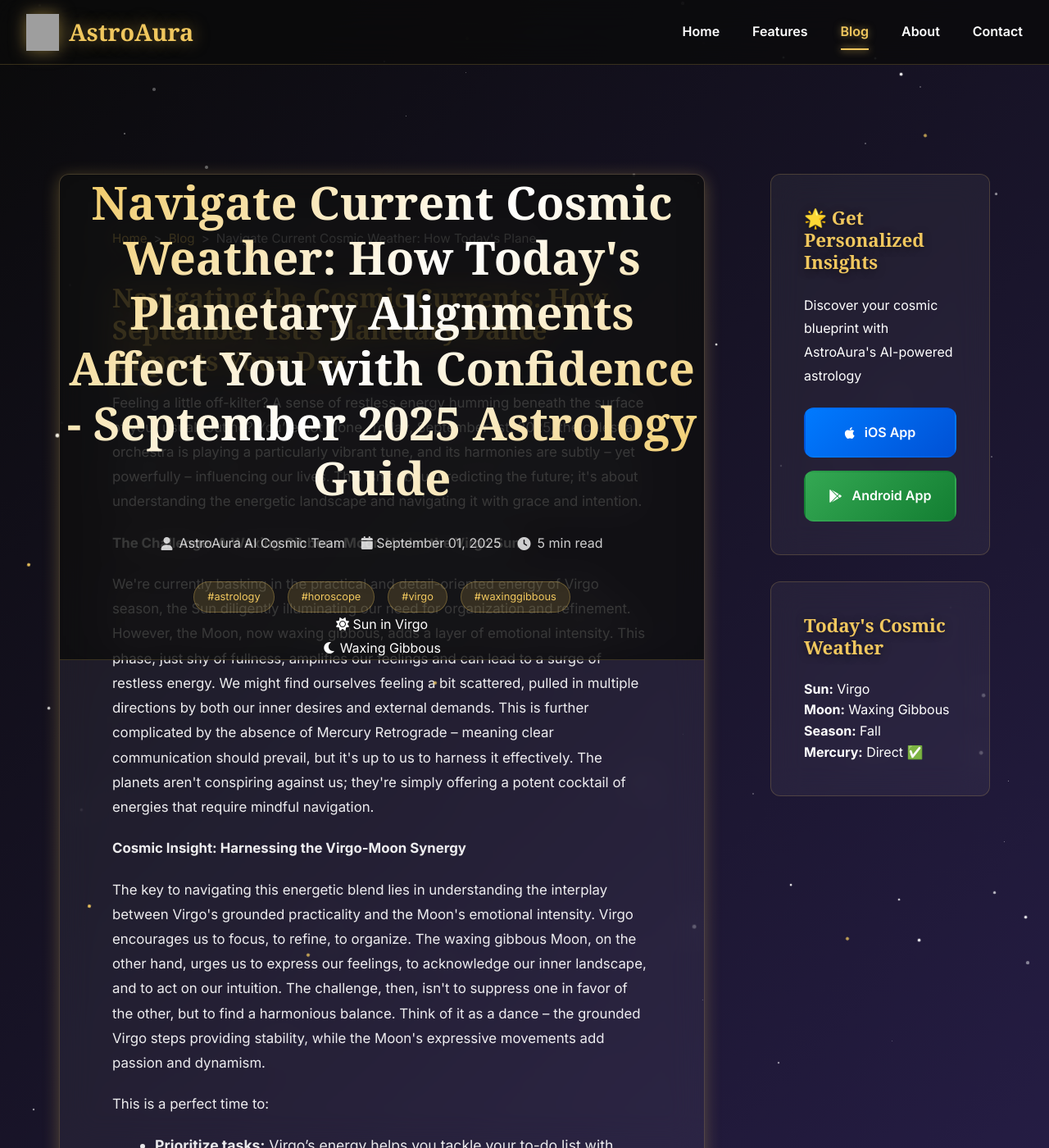
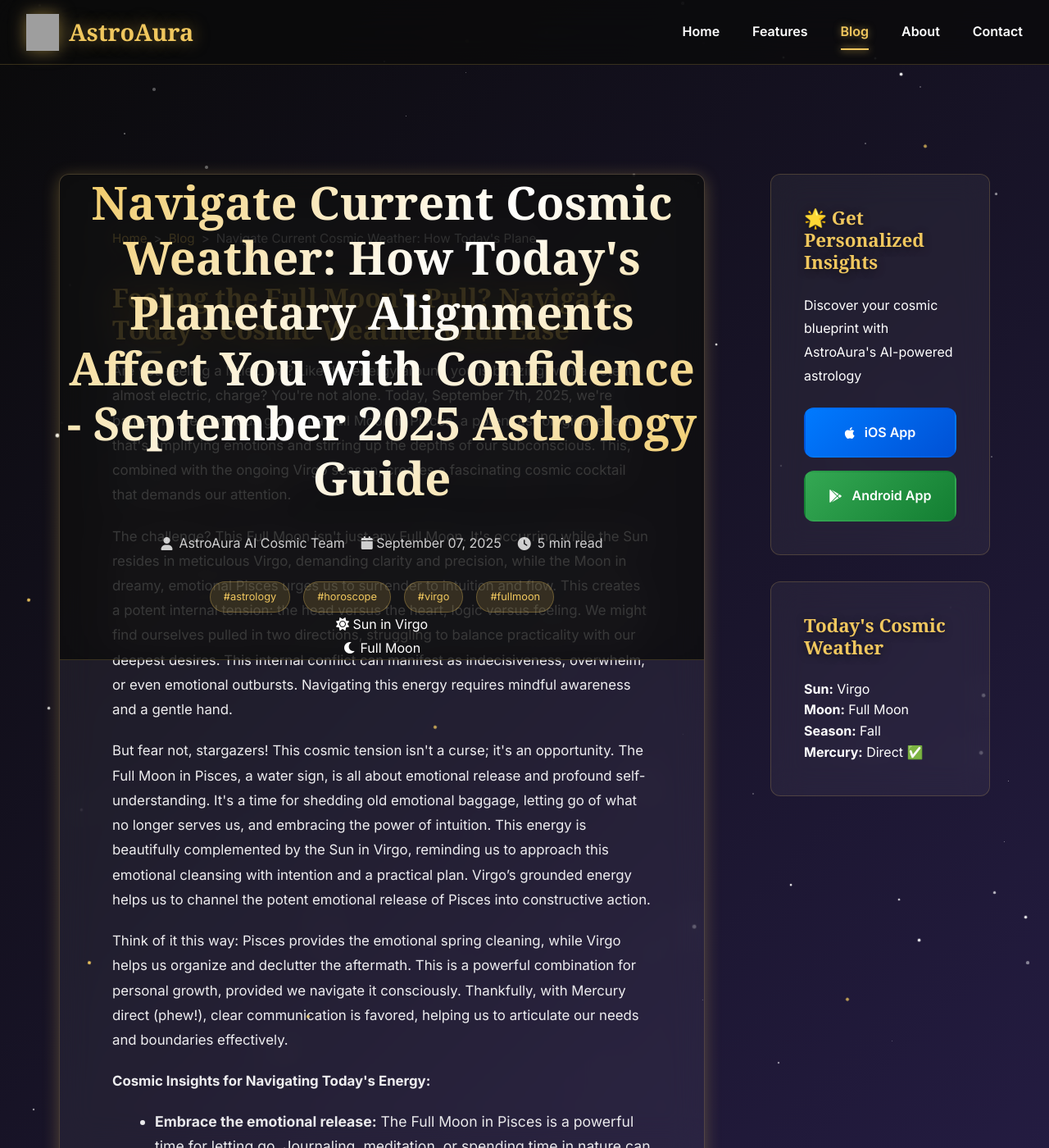
Before and after one commit to royanis/astroaura-website, a Jekyll site: the page blog/posts/navigate-current-cosmic-weather-how-todays-planeta.html, which Jekyll copies as it is, in a window 1280 px wide and 1400 px high. Shown: the whole window at 82% size. Built offline with Jekyll 4.4.1, drawn with Linux system fonts in a browser that asks for light colours; some web fonts are replaced; comment, search, counter and statistics services are not loaded; some of the changed text lies outside the part shown; grey boxes are pictures that could not be loaded.

Commit message:
🌟 Automated blog post: 2025-09-07 01:50 UTC
Generated authentic astrology content
Updated RSS feeds and sitemap
Published via GitHub Actions

🤖 Automated by AstroAura Blog System

```diff
--- a/blog/posts/navigate-current-cosmic-weather-how-todays-planeta.html
+++ b/blog/posts/navigate-current-cosmic-weather-how-todays-planeta.html
@@ -3,11 +3,11 @@
 <head>
     <meta charset="UTF-8">
     <meta name="viewport" content="width=device-width, initial-scale=1.0">
-    <meta name="description" content="## Navigating the Cosmic Currents: How September 1st's Planetary Dance Impacts Your Day  Feeling a little off-kilter?  A sense of restless energy hummin...">
+    <meta name="description" content="## Feeling the Full Moon's Pull? Navigate Today's Cosmic Weather with Ease  Are you feeling a little… *off*?  Like the energy around you is buzzing with...">
     <title>Navigate Current Cosmic Weather: How Today's Planetary Alignments Affect You with Confidence - September 2025 Astrology Guide | AstroAura Cosmic Insights</title>
 
     <!-- SEO Meta Tags -->
-    <meta name="keywords" content="astrology, horoscope, virgo, waxing-gibbous, AI astrology, multilingual horoscope">
+    <meta name="keywords" content="astrology, horoscope, virgo, full-moon, AI astrology, multilingual horoscope">
     <meta name="author" content="AstroAura AI Cosmic Team">
     <meta name="robots" content="index, follow, max-image-preview:large, max-snippet:-1">
     <meta name="revisit-after" content="7 days">
@@ -17,7 +17,7 @@
 
     <!-- Open Graph Tags -->
     <meta property="og:title" content="Navigate Current Cosmic Weather: How Today's Planetary Alignments Affect You with Confidence - September 2025 Astrology Guide | AstroAura">
-    <meta property="og:description" content="## Navigating the Cosmic Currents: How September 1st's Planetary Dance Impacts Your Day  Feeling a little off-kilter?  A sense of restless energy hummin...">
+    <meta property="og:description" content="## Feeling the Full Moon's Pull? Navigate Today's Cosmic Weather with Ease  Are you feeling a little… *off*?  Like the energy around you is buzzing with...">
     <meta property="og:url" content="https://astroaura.me/blog/posts/navigate-current-cosmic-weather-how-todays-planeta.html">
     <meta property="og:type" content="article">
     <meta property="og:site_name" content="AstroAura">
@@ -25,7 +25,7 @@
     <!-- Twitter Card -->
     <meta name="twitter:card" content="summary_large_image">
     <meta name="twitter:title" content="Navigate Current Cosmic Weather: How Today's Planetary Alignments Affect You with Confidence - September 2025 Astrology Guide">
-    <meta name="twitter:description" content="## Navigating the Cosmic Currents: How September 1st's Planetary Dance Impacts Your Day  Feeling a little off-kilter?  A sense of restless energy hummin...">
+    <meta name="twitter:description" content="## Feeling the Full Moon's Pull? Navigate Today's Cosmic Weather with Ease  Are you feeling a little… *off*?  Like the energy around you is buzzing with...">
 
     <!-- Schema.org Markup -->
     <script type="application/ld+json">
@@ -33,7 +33,7 @@
         "@context": "https://schema.org",
         "@type": "BlogPosting",
         "headline": "Navigate Current Cosmic Weather: How Today's Planetary Alignments Affect You with Confidence - September 2025 Astrology Guide",
-        "description": "## Navigating the Cosmic Currents: How September 1st's Planetary Dance Impacts Your Day  Feeling a little off-kilter?  A sense of restless energy hummin...",
+        "description": "## Feeling the Full Moon's Pull? Navigate Today's Cosmic Weather with Ease  Are you feeling a little… *off*?  Like the energy around you is buzzing with...",
         "author": {
             "@type": "Organization",
             "name": "AstroAura AI Cosmic Team"
@@ -46,14 +46,14 @@
                 "url": "https://astroaura.me/assets/icons/app_icon.png"
             }
         },
-        "datePublished": "2025-09-01T02:03:31.951274",
-        "dateModified": "2025-09-01T02:03:31.951274",
+        "datePublished": "2025-09-07T01:50:57.341718",
+        "dateModified": "2025-09-07T01:50:57.341718",
         "url": "https://astroaura.me/blog/posts/navigate-current-cosmic-weather-how-todays-planeta.html",
         "mainEntityOfPage": {
             "@type": "WebPage",
             "@id": "https://astroaura.me/blog/posts/navigate-current-cosmic-weather-how-todays-planeta.html"
         },
-        "keywords": "astrology, horoscope, virgo, waxing-gibbous"
+        "keywords": "astrology, horoscope, virgo, full-moon"
     }
     </script>
 
@@ -104,15 +104,15 @@
                     <span class="post-author">
                         <i class="fas fa-user"></i> AstroAura AI Cosmic Team
                     </span>
-                    <time class="post-date" datetime="2025-09-01T02:03:31.951274">
-                        <i class="fas fa-calendar"></i> September 01, 2025
+                    <time class="post-date" datetime="2025-09-07T01:50:57.341718">
+                        <i class="fas fa-calendar"></i> September 07, 2025
                     </time>
                     <span class="post-reading-time">
                         <i class="fas fa-clock"></i> 5 min read
                     </span>
                 </div>
                 <div class="post-tags">
-                    <span class="tag">#astrology</span> <span class="tag">#horoscope</span> <span class="tag">#virgo</span> <span class="tag">#waxinggibbous</span>
+                    <span class="tag">#astrology</span> <span class="tag">#horoscope</span> <span class="tag">#virgo</span> <span class="tag">#fullmoon</span>
                 </div>
 
                 <!-- Current Cosmic Data Display -->
@@ -123,7 +123,7 @@
                     </div>
                     <div class="cosmic-item">
                         <i class="fas fa-moon"></i>
-                        <span>Waxing Gibbous</span>
+                        <span>Full Moon</span>
                     </div>
 
                 </div>
@@ -132,25 +132,30 @@
             <!-- Post Content -->
             <div class="post-content">
                 <div class="blog-content">
-  <h2>Navigating the Cosmic Currents: How September 1st's Planetary Dance Impacts Your Day</h2>
-  <p>Feeling a little off-kilter?  A sense of restless energy humming beneath the surface of your usual routine? You’re not alone.  Today, September 1st, 2025, the celestial orchestra is playing a particularly vibrant tune, and its harmonies are subtly – yet powerfully – influencing our lives.  This isn't about predicting the future; it's about understanding the energetic landscape and navigating it with grace and intention.</p>
-  <p><strong>The Challenge: A Waxing Gibbous Moon Under the Virgo Sun</strong></p>
-  <p>We're currently basking in the practical and detail-oriented energy of Virgo season, the Sun diligently illuminating our need for organization and refinement.  However, the Moon, now waxing gibbous, adds a layer of emotional intensity. This phase, just shy of fullness, amplifies our feelings and can lead to a surge of restless energy. We might find ourselves feeling a bit scattered, pulled in multiple directions by both our inner desires and external demands.  This is further complicated by the absence of Mercury Retrograde – meaning clear communication should prevail, but it's up to us to harness it effectively.  The planets aren't conspiring against us; they're simply offering a potent cocktail of energies that require mindful navigation.</p>
-  <p><strong>Cosmic Insight: Harnessing the Virgo-Moon Synergy</strong></p>
-  <p>The key to navigating this energetic blend lies in understanding the interplay between Virgo's grounded practicality and the Moon's emotional intensity.  Virgo encourages us to focus, to refine, to organize. The waxing gibbous Moon, on the other hand, urges us to express our feelings, to acknowledge our inner landscape, and to act on our intuition.  The challenge, then, isn't to suppress one in favor of the other, but to find a harmonious balance.  Think of it as a dance – the grounded Virgo steps providing stability, while the Moon's expressive movements add passion and dynamism.</p>
-  <p>This is a perfect time to:</p>
+  <h2>Feeling the Full Moon's Pull? Navigate Today's Cosmic Weather with Ease</h2>
+  <p>Are you feeling a little… <em>off</em>?  Like the energy around you is buzzing with a potent, almost electric, charge?  You're not alone.  Today, September 7th, 2025, we're bathed in the luminous glow of a Full Moon in Pisces, a potent astrological event that's amplifying emotions and stirring up the depths of our subconscious. This, combined with the ongoing Virgo season, creates a fascinating cosmic cocktail that demands our attention.</p>
+  <p>The challenge?  This Full Moon isn't just any Full Moon.  It's occurring while the Sun resides in meticulous Virgo, demanding clarity and precision, while the Moon in dreamy, emotional Pisces urges us to surrender to intuition and flow. This creates a potent internal tension: the head versus the heart, logic versus feeling.  We might find ourselves pulled in two directions, struggling to balance practicality with our deepest desires.  This internal conflict can manifest as indecisiveness, overwhelm, or even emotional outbursts.  Navigating this energy requires mindful awareness and a gentle hand.</p>
+  <p>But fear not, stargazers! This cosmic tension isn't a curse; it's an opportunity.  The Full Moon in Pisces, a water sign, is all about emotional release and profound self-understanding.  It's a time for shedding old emotional baggage, letting go of what no longer serves us, and embracing the power of intuition.  This energy is beautifully complemented by the Sun in Virgo, reminding us to approach this emotional cleansing with intention and a practical plan.  Virgo’s grounded energy helps us to channel the potent emotional release of Pisces into constructive action.</p>
+  <p>Think of it this way: Pisces provides the emotional spring cleaning, while Virgo helps us organize and declutter the aftermath.  This is a powerful combination for personal growth, provided we navigate it consciously.  Thankfully,  with Mercury direct (phew!), clear communication is favored, helping us to articulate our needs and boundaries effectively.</p>
+  <p><strong>Cosmic Insights for Navigating Today's Energy:</strong></p>
   <ul>
-    <li><strong>Prioritize tasks:</strong> Virgo’s energy helps you tackle your to-do list with precision.  Break down large projects into smaller, manageable steps.</li>
-    <li><strong>Listen to your intuition:</strong> The waxing gibbous moon amplifies inner wisdom. Pay attention to your gut feelings and don't ignore subtle cues.</li>
-    <li><strong>Engage in self-care:</strong>  With heightened emotional intensity, prioritize activities that nourish your soul –  yoga, meditation, spending time in nature.</li>
-    <li><strong>Communicate clearly and effectively:</strong>  With Mercury direct, this is the perfect time to address any lingering misunderstandings with clear and concise communication.</li>
+    <li><strong>Embrace the emotional release:</strong>  The Full Moon in Pisces is a powerful time for letting go.  Journaling, meditation, or spending time in nature can help you process your emotions.</li>
+    <li><strong>Set clear intentions:</strong>  Virgo's influence encourages us to be proactive.  Use this energy to set clear intentions for the coming weeks, focusing on what you want to manifest.</li>
+    <li><strong>Prioritize self-care:</strong>  With the heightened emotional energy, prioritizing rest, relaxation, and healthy boundaries is crucial.  Listen to your body and give it what it needs.</li>
+    <li><strong>Communicate with clarity:</strong>  Mercury is direct, making this a good time for honest conversations and clearing any misunderstandings.</li>
+    <li><strong>Trust your intuition:</strong>  Pisces's influence encourages us to trust our gut feelings.  Pay attention to your inner wisdom and follow your heart.</li>
   </ul>
-  <p><strong>Resolution: Finding Balance and Embracing the Flow</strong></p>
-  <p>The secret lies in embracing the flow of this cosmic weather.  Don't fight the restlessness; channel it.  Use the Virgo energy to structure your day, but allow the Moon's intensity to infuse your actions with passion and purpose.  This isn't about perfection; it's about mindful progress.  Acknowledge your emotions, address any anxieties, and celebrate your accomplishments, no matter how small.</p>
-  <p><strong>Personalized Guidance: Unlock Your Cosmic Potential with AstroAura</strong></p>
-  <p>Want a deeper understanding of how these planetary alignments affect you personally?  Download the AstroAura app!  AstroAura provides personalized astrological insights tailored to your unique birth chart, helping you navigate the cosmic currents with confidence and clarity.  It offers daily horoscopes, personalized interpretations of current planetary transits, and tools to help you harness the energy of the cosmos for your personal growth.</p>
-  <p><strong>Viral Call to Action:</strong></p>
-  <p>Share this article with your friends and family!  Let's create a supportive community where we can navigate the cosmic currents together.  Download AstroAura today and unlock your potential! Let’s make this a day of intentional action, emotional awareness, and cosmic harmony.  Share your experience using #CosmicDance #AstroAura #VirgoSeason.  Let's connect and learn from each other's journeys under this vibrant celestial tapestry.</p>
+  <p><strong>Practical Tips for a Harmonious Day:</strong></p>
+  <ul>
+    <li><strong>Spend time in nature:</strong> Ground yourself by connecting with the earth's energy.</li>
+    <li><strong>Practice mindfulness:</strong> Pay attention to your thoughts and feelings without judgment.</li>
+    <li><strong>Engage in creative expression:</strong>  Let your emotions flow through art, music, or writing.</li>
+    <li><strong>Connect with loved ones:</strong>  Share your feelings and seek support from those you trust.</li>
+    <li><strong>Avoid impulsive decisions:</strong>  Take your time and consider all aspects before making important choices.</li>
+  </ul>
+  <p>To gain a deeper understanding of how today's planetary alignments specifically affect <em>your</em> astrological chart,  I highly recommend using the AstroAura app.  AstroAura provides personalized astrological guidance, helping you navigate the cosmic weather with confidence and clarity.  It's your personal cosmic compass, showing you exactly how these powerful energies are impacting you and offering tailored advice to maximize their positive influence.</p>
+  <p>This Full Moon in Pisces, while potent, is ultimately a catalyst for growth and transformation.  By embracing the emotional release, setting clear intentions, and prioritizing self-care, we can harness this powerful energy to create positive change in our lives.  Don't let the intensity overwhelm you; instead, use it as a springboard for profound self-discovery and empowerment.</p>
+  <p><strong>Share this insightful cosmic weather update with your friends and family!  Let's navigate these powerful energies together.  Download the AstroAura app today and unlock your personalized astrological roadmap!</strong></p>
 
   <section class="astroaura-cta">
     <h3>🌟 Discover Your Personal Cosmic Story</h3>
@@ -203,7 +208,7 @@
                     <strong>Sun:</strong> Virgo
                 </div>
                 <div class="weather-item">
-                    <strong>Moon:</strong> Waxing Gibbous
+                    <strong>Moon:</strong> Full Moon
                 </div>
                 <div class="weather-item">
                     <strong>Season:</strong> Fall
```
Also changed, not shown: blog/atom.xml (+1 -1 lines), blog/feed.json (+22 -2 lines), blog/feed.xml (+1 -1 lines), blog/posts_index.json (+26 -3 lines), sitemap.xml (+17 -7 lines).
